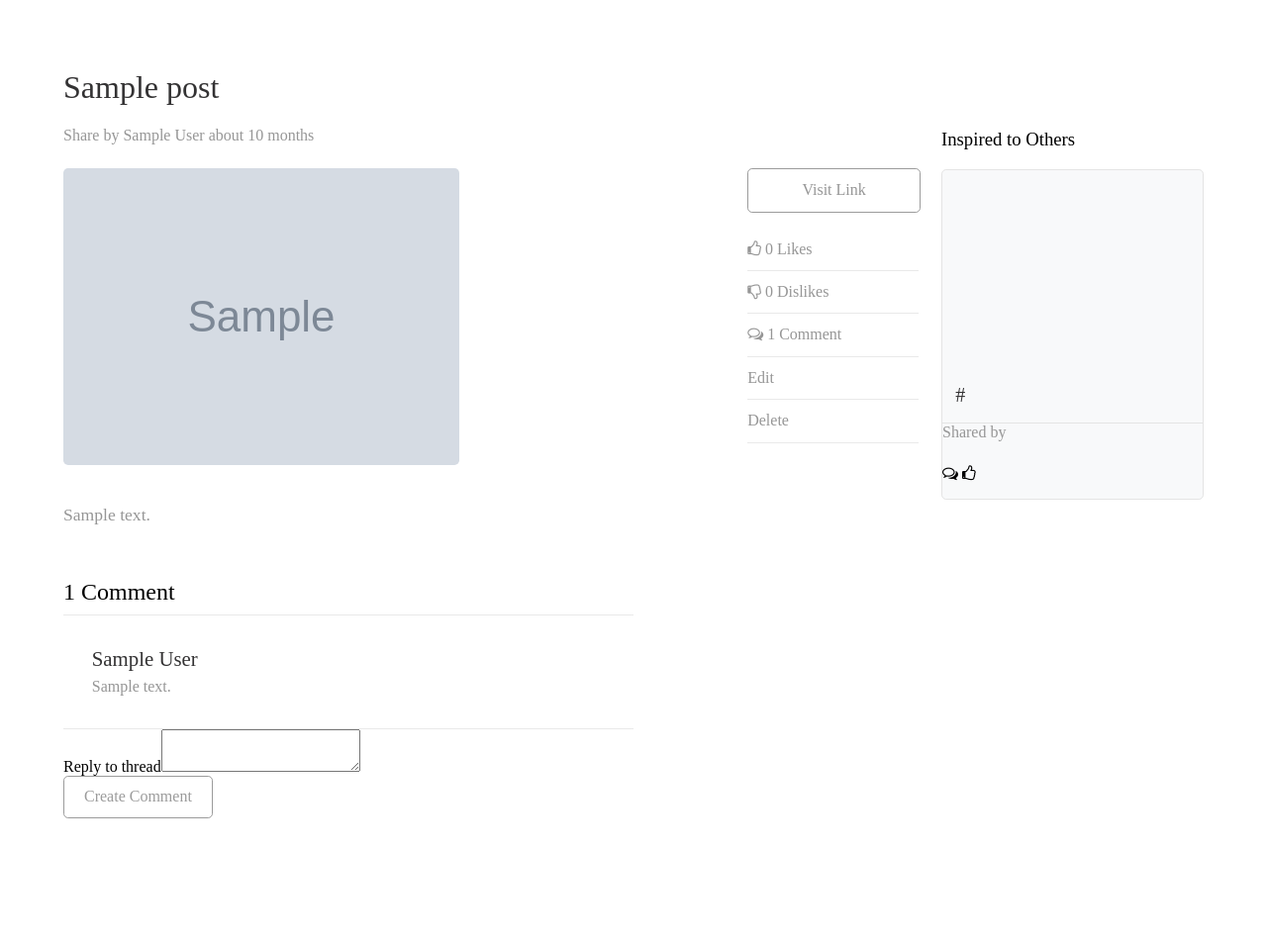
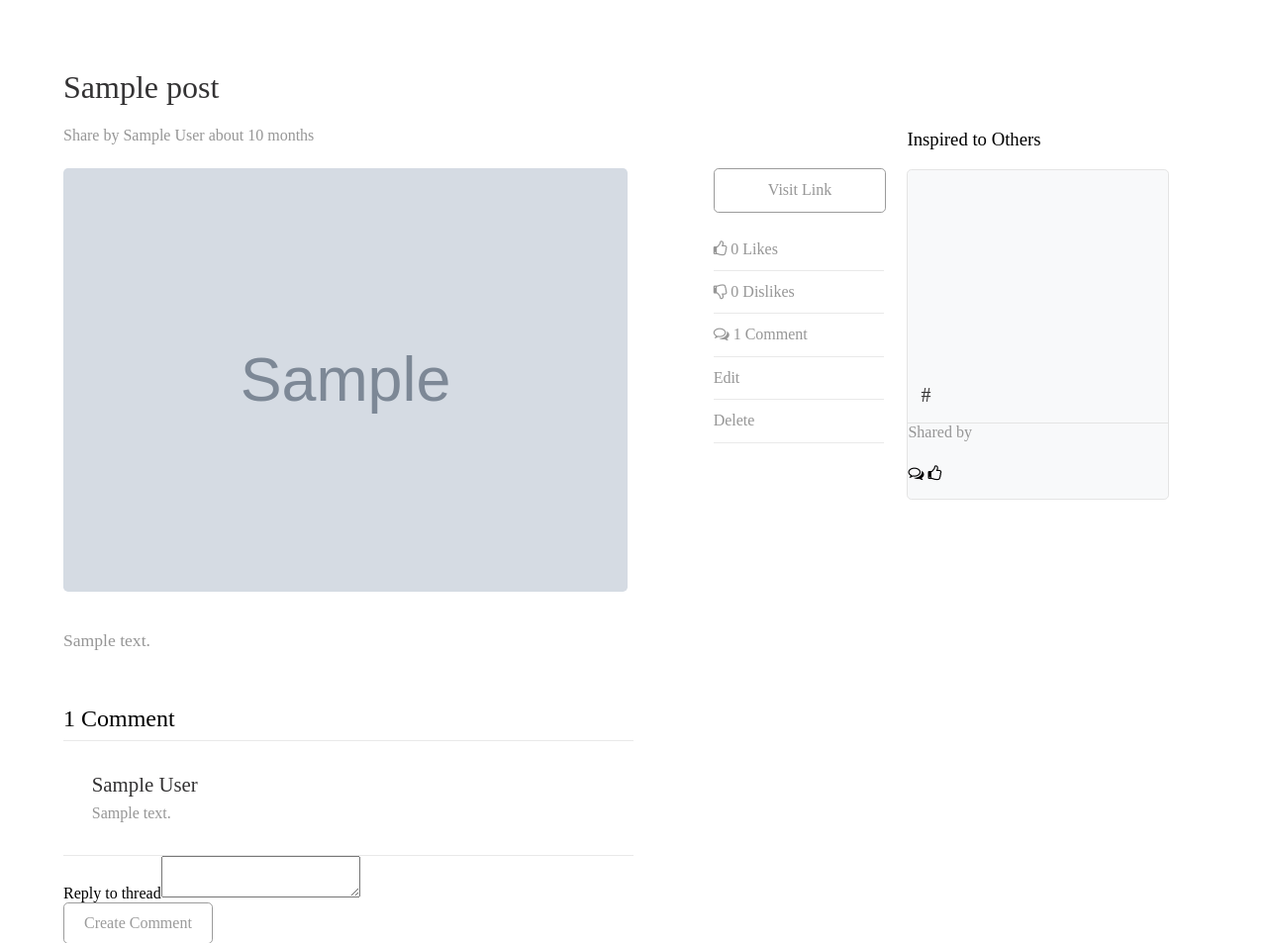
Before and after one commit to bottles9/amuse_me, a Rails app: page /posts/1 in a window 1280 px wide. Shown: the part 97-1050 px from the top of the page at 99% size. Before the commit the page ends 924 px from the top, so only its background shows below. Run offline with Rails 7, Linux system fonts and the light colour scheme; a user stored in the database is signed in; tables that the repository leaves empty hold one stand-in row (values such as "Sample post"); grey boxes marked "Sample" are stand-in pictures; data that the repository does not hold is empty; style sheets or scripts are compiled from the project's sources; parts of the project's set-up code (start-up, migrations or seed data) failed here and were passed over; some libraries are stand-ins or nearby versions.

Commit message:
Tweaked styling on the posts show page

```diff
--- a/app/assets/stylesheets/posts.scss
+++ b/app/assets/stylesheets/posts.scss
@@ -3,7 +3,7 @@
     .post_image_description {
         width: 55%;
         float: left;
-        margin-right: 5%;
+        margin-right: 2%;
     }
     .post_data {
         width: 15%;
@@ -94,6 +94,7 @@ h1 {
 img {
     widows: 100%;
     border-radius: .3rem;
+        width: 90% !important;
 }
 .username {
     color: #969696;
```
